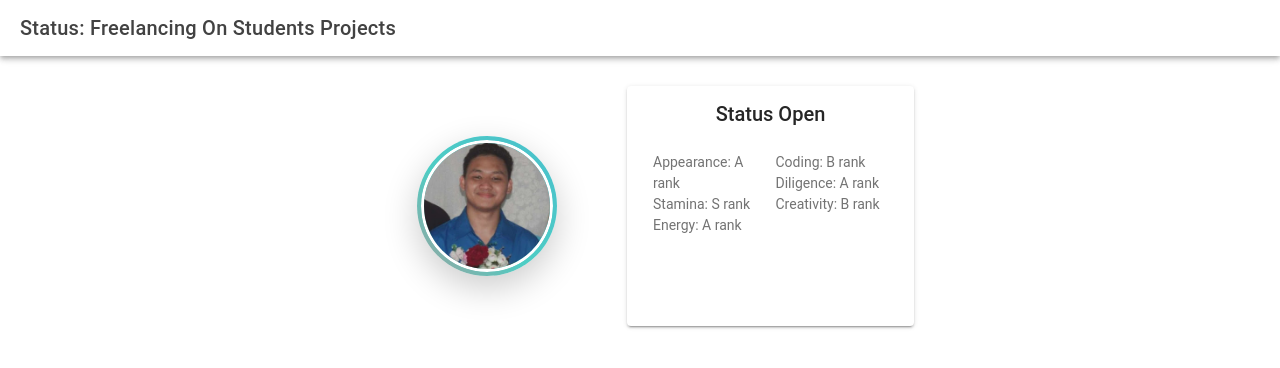
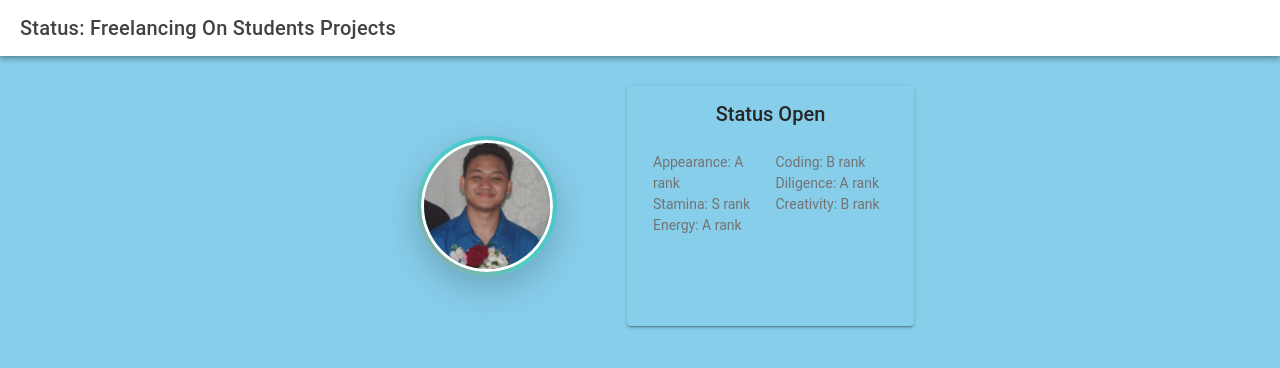
Before and after one commit to ArkDriveDev/Portfolio, a React (Vite) app: page /home in a window 1280 px wide. Shown: the top 368 px of the page. Built offline with nearby package versions, Linux system fonts and the light colour scheme.

Commit message:
Background change

```diff
--- a/src/pages/Home.tsx
+++ b/src/pages/Home.tsx
@@ -10,7 +10,11 @@ const Home: React.FC = () => {
           <IonTitle>Status: Freelancing On Students Projects</IonTitle>
         </IonToolbar>
       </IonHeader>
-      <IonContent fullscreen>
+      <IonContent   fullscreen
+        style={{
+          '--background': '#87CEEB', // Sky blue background
+          '--ion-background-color': '#87CEEB'
+        }}>
         <div style={{
           display: 'flex',
           justifyContent: 'center',
```
